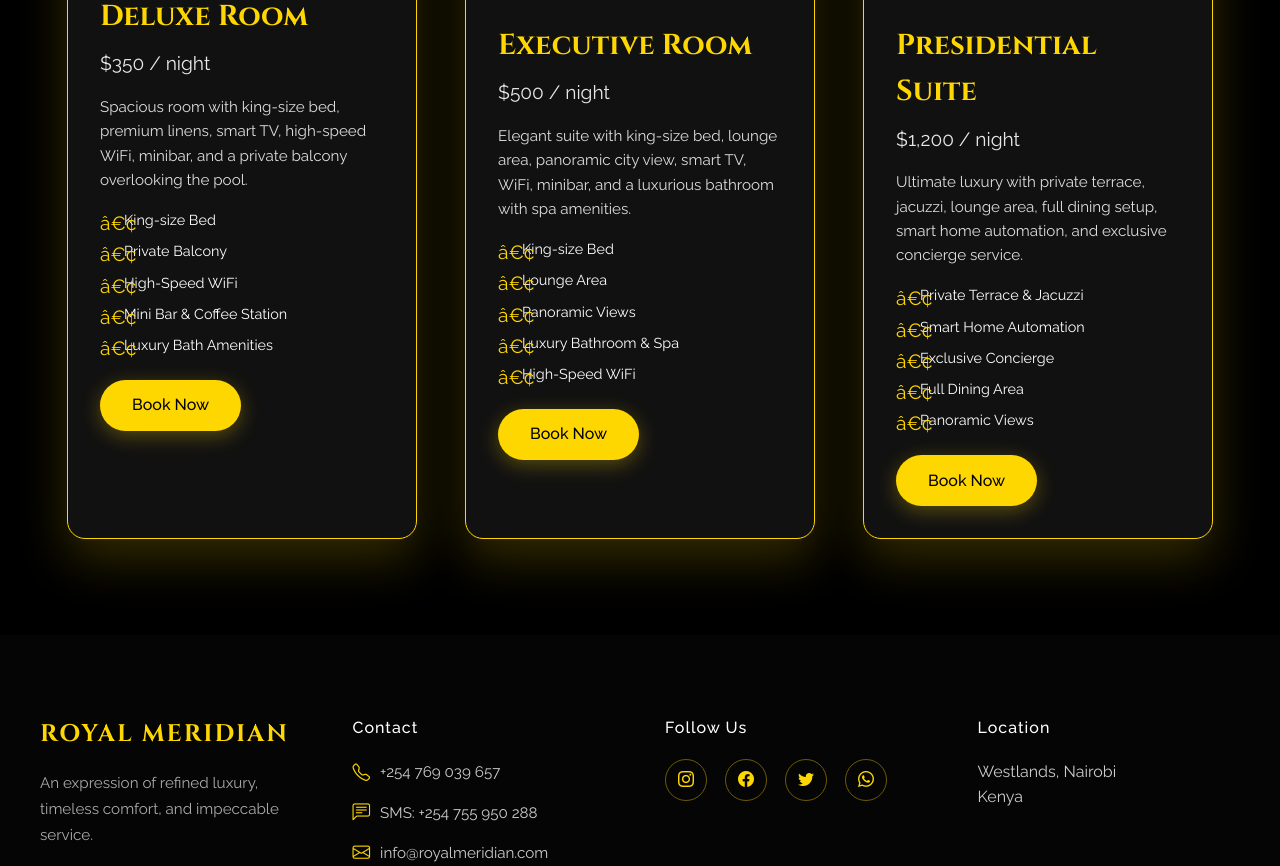
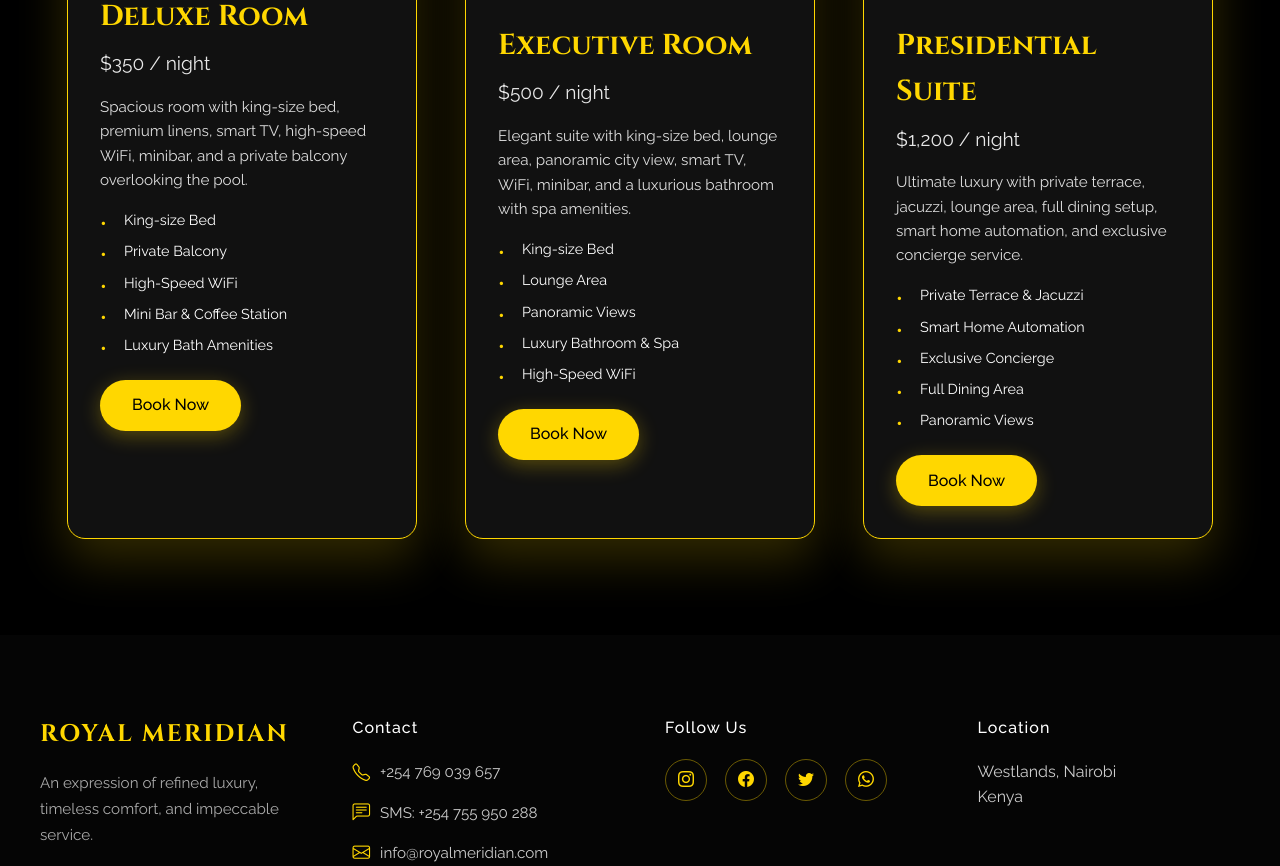
Before and after one commit to kimweking-bit/Django.Meridian, a Django app: page /rooms/ in a window 1280 px wide. Shown: the part 549-1415 px from the top of the page. Run offline with Django 5.2, Linux system fonts and the light colour scheme.

Commit message:
Fix amenities bullet glyph encoding

```diff
--- a/hotel/rooms/static/rooms/css/main.css
+++ b/hotel/rooms/static/rooms/css/main.css
@@ -572,7 +572,7 @@ a {
 }
 
 .room-amenities li::before {
-  content: "â€¢";
+  content: "•";
   position: absolute;
   left: 0;
   color: var(--gold);
```
